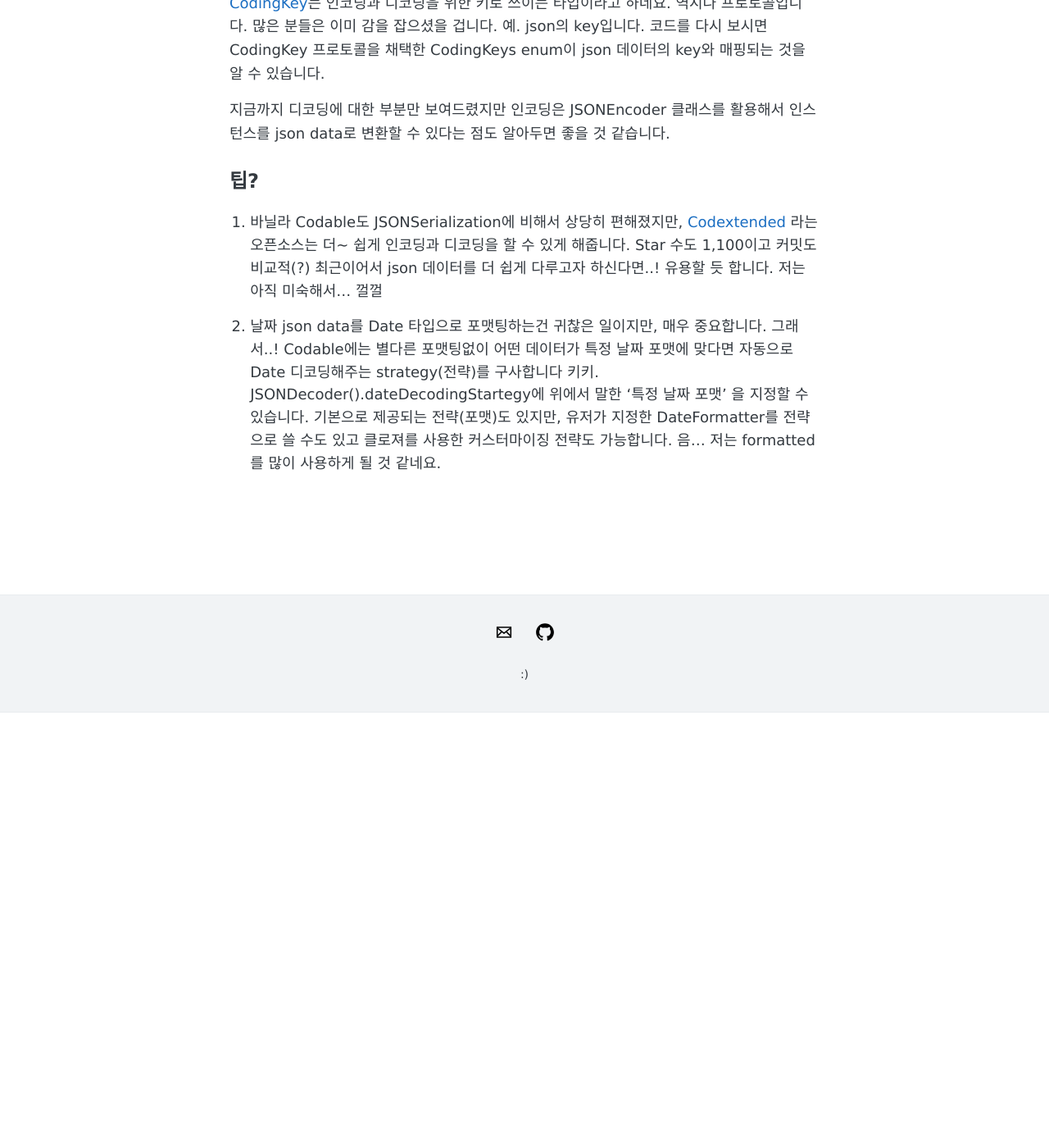
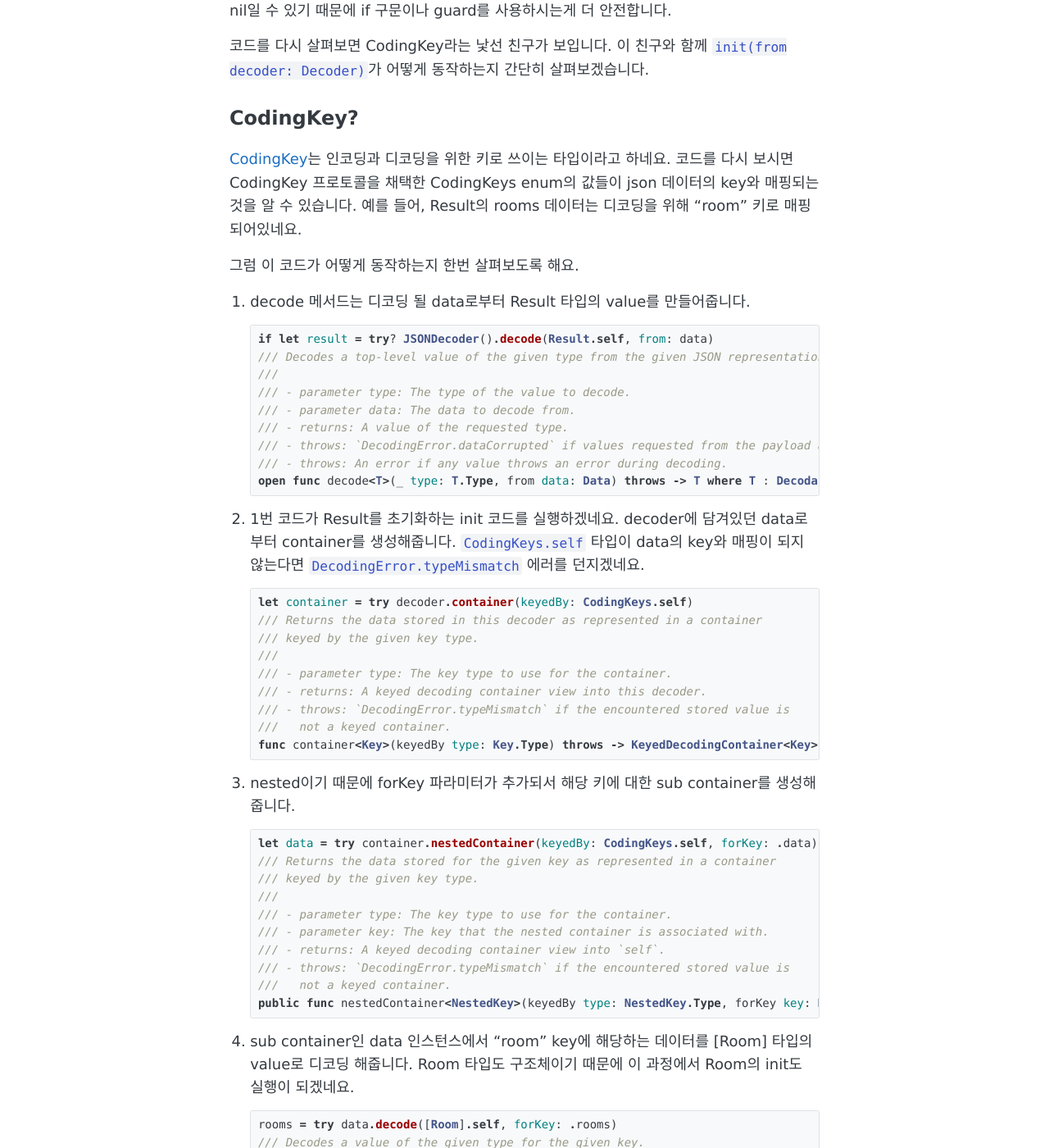
Before and after one commit to byeongyeong/rokang.github.io, a Jekyll site: the page built from _posts/2020-02-22-ios-codable.md, in a window 1280 px wide and 1400 px high, scrolled down 3863 px. Shown: the whole window at 82% size. Built offline with Jekyll 4.4.1, drawn with Linux system fonts in a browser that asks for light colours; before the commit the page ends 4732 px from its top, so only the background shows below that; some of the changed text lies outside the part shown.

Commit message:
Revise post

````diff
--- a/_config.yml
+++ b/_config.yml
@@ -13,7 +13,7 @@
 #
 
 # URL of your avatar or profile pic (you could use your GitHub profile pic)
-avatar: https://emojis.slackmojis.com/emojis/images/1453406830/264/success-kid.png?1453406830
+avatar: https://emojis.slackmojis.com/emojis/images/1495224255/2288/christmas_parrot.gif?1495224255
 
 # Tabs in header. There are 'Blog', 'About', 'Archive', 'Tags'
 # and URL Link(e.g. 'Theme' tab below) tabs. If you don't need one, just delete
--- /dev/null
+++ b/_posts/2020-02-22-ios-codable.md
@@ -0,0 +1,246 @@
+---
+layout: post
+title: Swift - JSON과 Codable
+tags:
+  - Swift
+  - iOS
+  - JSON
+  - Codable
+---
+**Codable 프로토콜로 JSON 데이터 처리하기**
+
+## Why?
+새로운 API와 함께 도착한 JSON 데이터를 처리하려다 보니 잠시 뇌가 멈췄습니다.
+
+JSON 구조는 대충 이랬습니다.
+
+```swift
+{
+  ...,
+  "data": {
+    "room": [
+      {
+        "name": "room1",
+        "order": 1,
+        "messages": [
+          {
+            "content": "Mom",
+            "person": "Tom",
+            "order": 1
+          },
+          {
+            "content": "I'm sorry",
+            "person": "Will",
+            "order": 2
+          },
+          {
+            "content": "Thank you",
+            "person": "Big brother Tom",
+            "order": 3
+          }
+        ]
+      },
+      ...
+    ]
+  }
+}
+```
+정신 차리고 원래 해왔던 것처럼 열심히 디코딩한 결과는 ~
+
+.
+
+..
+
+...
+```swift
+if let data = jsonString.data(using: .utf8) {
+    if let decoded = try? JSONSerialization.jsonObject(with: data, options: []) {
+        let dataDic = (decoded as? [String: Any])?["data"] as? [String: Any] ?? [:]
+        let roomArray = dataDic["room"] as? [[String: Any]] ?? []
+
+        for room in roomArray {
+            print(room["name"])
+            print(room["order"])
+
+            let messages = room["messages"] as? [[String: Any]] ?? []
+
+            for msg in messages {
+                print(msg["content"])
+                print(msg["person"])
+                print(msg["order"])
+            }
+        }
+    }
+}
+```
+...... 하하하
+
+개비스콘 없이는 소화하기 힘든 코드네요 껄껄. 이 코드를 그냥 둘 수는 없으니 검색을 해봐야겠습니다. 스위프트 고수 분들은 어떻게 쓰는지..
+
+아 Swift4에 `Codable` 이라는 게 생겼군요. 일단 이게 뭔지부터 좀 알아봐야겠습니다.
+
+## Codable?
+[Codable](https://developer.apple.com/documentation/swift/codable){:target="blank"}은 Decodable Encodable을 포함하는 `protocol`이라고 공식 문서에 나와있네요. [Encoding and Decoding Custom Types](https://developer.apple.com/documentation/foundation/archives_and_serialization/encoding_and_decoding_custom_types){:target="blank"}를 보게 되면, Swift는 데이터를 인코딩하고 디코딩하는 표준화된 접근법을 정의하고 있다는 내용이 있습니다. 표준이라는데 당연히 써줘야죠.
+
+그럼 이제 Codable로 저 괴물같은 디코딩 코드를 나름대로 좀 아름답게 바꿔보도록 하겠습니다.
+```swift
+struct Result: Decodable {
+    var success: Bool?
+    var reason: String?
+    var rooms: [Room]?
+
+    enum CodingKeys: String, CodingKey {
+        case success, reason, rooms = "room"
+        case data = "data"
+    }
+
+    init(from decoder: Decoder) throws {
+        let container = try decoder.container(keyedBy: CodingKeys.self)
+        let data = try container.nestedContainer(keyedBy: CodingKeys.self, forKey: .data)
+
+        success = try container.decode(Bool.self, forKey: .success)
+        reason = try container.decode(String.self, forKey: .reason)
+        rooms = try data.decode([Room].self, forKey: .rooms)
+    }
+}
+
+struct Room: Codable {
+    var name: String?
+    var order: Int?
+    var messages: [Message]?
+
+    enum CodingKeys: String, CodingKey {
+        case name, order, messages
+    }
+
+    init(from decoder: Decoder) throws {
+        let container = try decoder.container(keyedBy: CodingKeys.self)
+        name = try container.decode(String.self, forKey: .name)
+        order = try container.decode(Int.self, forKey: .order)
+        messages = try container.decode([Message].self, forKey: .messages)
+    }
+}
+
+struct Message : Codable {
+    var content: String?
+    var person: String?
+    var order: Int?
+
+    enum CodingKeys: String, CodingKey {
+        case content, person, order
+    }
+
+    init(from decoder: Decoder) throws {
+        let container = try decoder.container(keyedBy: CodingKeys.self)
+        content = try container.decode(String.self, forKey: .content)
+        person = try container.decode(String.self, forKey: .person)
+        order = try container.decode(Int.self, forKey: .order)
+    }
+}
+
+let data = jsonString.data(using: .utf8) ?? Data()
+if let result = try? JSONDecoder().decode(Result.self, from: data) {
+    print("success : \(result.success!)")
+    print("reason : \(result.reason!)\n")
+
+    for room in result.rooms! {
+        print("  name : \(room.name!)")
+        print("  order : \(room.order!)\n")
+
+        for msg in room.messages! {
+            print("    content : \(msg.content!)")
+            print("    person : \(msg.person!)")
+            print("    order : \(msg.order!)\n")
+        }
+    }
+}
+```
+코드는 더 길어졌지만 json 데이터로부터 Result, Room, Message 구조체 인스턴스를 추출해서 데이터를 더 깔끔하게 처리할 수 있게 되었습니다! 짝짝짝
+
+아 참고로, 예시이다보니 print에서 인스턴스 변수를 강제 언래핑했지만, 실제 json 데이터는 nil일 수 있기 때문에 if 구문이나 guard를 사용하시는게 더 안전합니다.
+
+코드를 다시 살펴보면 CodingKey라는 낯선 친구가 보입니다. 이 친구와 함께 `init(from decoder: Decoder)`가 어떻게 동작하는지 간단히 살펴보겠습니다.
+
+## CodingKey?
+[CodingKey](https://developer.apple.com/documentation/swift/codingkey){:target="blank"}는 인코딩과 디코딩을 위한 키로 쓰이는 타입이라고 하네요. 코드를 다시 보시면 CodingKey 프로토콜을 채택한 CodingKeys enum의 값들이 json 데이터의 key와 매핑되는 것을 알 수 있습니다. 예를 들어, Result의 rooms 데이터는 디코딩을 위해 "room" 키로 매핑되어있네요.
+
+그럼 이 코드가 어떻게 동작하는지 한번 살펴보도록 해요.
+
+1. decode 메서드는 디코딩 될 data로부터 Result 타입의 value를 만들어줍니다.
+```swift
+if let result = try? JSONDecoder().decode(Result.self, from: data)
+/// Decodes a top-level value of the given type from the given JSON representation.
+///
+/// - parameter type: The type of the value to decode.
+/// - parameter data: The data to decode from.
+/// - returns: A value of the requested type.
+/// - throws: `DecodingError.dataCorrupted` if values requested from the payload are corrupted, or if the given data is not valid JSON.
+/// - throws: An error if any value throws an error during decoding.
+open func decode<T>(_ type: T.Type, from data: Data) throws -> T where T : Decodable
+```
+
+2. 1번 코드가 Result를 초기화하는 init 코드를 실행하겠네요. decoder에 담겨있던 data로부터 container를 생성해줍니다. `CodingKeys.self` 타입이 data의 key와 매핑이 되지 않는다면 `DecodingError.typeMismatch` 에러를 던지겠네요.
+```swift
+let container = try decoder.container(keyedBy: CodingKeys.self)
+/// Returns the data stored in this decoder as represented in a container
+/// keyed by the given key type.
+///
+/// - parameter type: The key type to use for the container.
+/// - returns: A keyed decoding container view into this decoder.
+/// - throws: `DecodingError.typeMismatch` if the encountered stored value is
+///   not a keyed container.
+func container<Key>(keyedBy type: Key.Type) throws -> KeyedDecodingContainer<Key> where Key : CodingKey
+```
+
+3. nested이기 때문에 forKey 파라미터가 추가되서 해당 키에 대한 sub container를 생성해줍니다.
+```swift
+let data = try container.nestedContainer(keyedBy: CodingKeys.self, forKey: .data)
+/// Returns the data stored for the given key as represented in a container
+/// keyed by the given key type.
+///
+/// - parameter type: The key type to use for the container.
+/// - parameter key: The key that the nested container is associated with.
+/// - returns: A keyed decoding container view into `self`.
+/// - throws: `DecodingError.typeMismatch` if the encountered stored value is
+///   not a keyed container.
+public func nestedContainer<NestedKey>(keyedBy type: NestedKey.Type, forKey key: KeyedDecodingContainer<K>.Key) throws -> KeyedDecodingContainer<NestedKey> where NestedKey : CodingKey
+```
+
+4. sub container인 data 인스턴스에서 "room" key에 해당하는 데이터를 [Room] 타입의 value로 디코딩 해줍니다.
+Room 타입도 구조체이기 때문에 이 과정에서 Room의 init도 실행이 되겠네요.
+```swift
+rooms = try data.decode([Room].self, forKey: .rooms)
+/// Decodes a value of the given type for the given key.
+///
+/// - parameter type: The type of value to decode.
+/// - parameter key: The key that the decoded value is associated with.
+/// - returns: A value of the requested type, if present for the given key
+///   and convertible to the requested type.
+/// - throws: `DecodingError.typeMismatch` if the encountered encoded value
+///   is not convertible to the requested type.
+/// - throws: `DecodingError.keyNotFound` if `self` does not have an entry
+///   for the given key.
+/// - throws: `DecodingError.valueNotFound` if `self` has a null entry for
+///   the given key.
+public func decode<T>(_ type: T.Type, forKey key: KeyedDecodingContainer<K>.Key) throws -> T where T : Decodable
+```
+
+지금까지의 내용이 디코딩만 다루고 있지만, 인코딩은 JSONEncoder 클래스를 활용한 반대의 과정이니까 식은 죽 먹기 아닐까 싶네요 크크
+
+## 팁
+1. 🔥 바닐라 Codable도 JSONSerialization에 비해서 상당히 편해졌지만, [Codextended](https://github.com/JohnSundell/Codextended){:target="blank"} 라는 오픈소스는 더 쉽게 인코딩과 디코딩을 할 수 있게 해줍니다. 깃헙의 Star 수도 1,100이고 커밋도 비교적(?) 최근이어서 Codable도 귀찮다! 더 쉽게 json을 다루고 싶다! 하신다면 유용하지 않을까 싶습니다. 저는 아직 애송이라 나중에 고려해봐야겠네요ㅋㅋ
+
+2. 📆 날짜 json data를 Date 타입으로 포맷팅하는건 귀찮지만 중요한 일이죠. 그래서 Codable에는 어떤 날짜 데이터가 특정 포맷에 맞다면 `자동으로 Date 인스턴스로 디코딩` 해주는 strategy(전략)이 포함되어 있습니다.
+```swift
+let formatter = DateFormatter()
+formatter.dateFormat = "yyyy.MM.dd"
+JSONDecoder().dateDecodingStrategy = .formatted(formatter)
+```
+이렇게 직접 작성한 DateFormatter를 지정해서 yyyy.MM.dd 포맷의 데이터를 Date로 변환할 수도 있구요
+```swift
+JSONDecoder().dateDecodingStrategy = .iso8601
+JSONDecoder().dateDecodingStrategy = .millisecondsSince1970
+JSONDecoder().dateDecodingStrategy = .secondsSince1970
+```
+이렇게 표준화 된 포맷을 적용할 수도 있습니다!
+저는 아무래도 formatted나 iso8601을 많이 사용하지 않을까 싶네요.
--- a/_posts/2020-02-27-ios-codable.md
+++ /dev/null
@@ -1,165 +0,0 @@
----
-layout: post
-title: Codable과 JSON
-tags:
-  - Swift
-  - iOS
----
-## Why?
-새로운 API와 함께 도착한 JSON 데이터를 처리하려다 보니 잠시 뇌가 멈췄습니다.
-
-처리하려는 JSON 데이터의 구조는 대충 이런 형태였습니다.
-
-```swift
-{
-  ...,
-  "data": {
-    "room": [
-      {
-        "name": "room1",
-        "order": 1,
-        "messages": [
-          {
-            "content": "Mom",
-            "person": "Tom",
-            "order": 1
-          },
-          {
-            "content": "I'm sorry",
-            "person": "Will",
-            "order": 2
-          },
-          {
-            "content": "Thank you",
-            "person": "Big brother Tom",
-            "order": 3
-          }
-        ]
-      },
-      ...
-    ]
-  }
-}
-```
-JSONSerialization 클래스로 Foundation 객체를 만들고~ 만든 Dictionary로 key값 불러오고~
-열심히 디코딩한 결과는
-```swift
-if let data = jsonString.data(using: .utf8) {
-    if let decoded = try? JSONSerialization.jsonObject(with: data, options: []) {
-        let dataDic = (decoded as? [String: Any])?["data"] as? [String: Any] ?? [:]
-        let roomArray = dataDic["room"] as? [[String: Any]] ?? []
-
-        for room in roomArray {
-            print(room["name"])
-            print(room["order"])
-
-            let messages = room["messages"] as? [[String: Any]] ?? []
-
-            for msg in messages {
-                print(msg["content"])
-                print(msg["person"])
-                print(msg["order"])
-            }
-        }
-    }
-}
-```
-...... 하하하
-
-개비스콘이 필요한 이 코드를 그냥 두고 볼 수 없었던 저는 구글링을 시작했고
-Swift4에서 `Codable` 이라는 프로토콜을 지원하는 것을 발견하게 되었습니다!
-대충 봐도 안 쓸 수가 없는 프로토콜이어서 JSON 인코딩과 디코딩에 적용하기로 마음 먹었죠.
-
-## Codable?
-[Codable](https://developer.apple.com/documentation/swift/codable)은 Decodable Encodable을 포함하는 `protocol`이라고 공식 문서에 나와있네요. [Encoding and Decoding Custom Types](https://developer.apple.com/documentation/foundation/archives_and_serialization/encoding_and_decoding_custom_types)를 보게 되면, Swift는 데이터를 인코딩하고 디코딩하는 표준화된 접근법을 정의하고 있다는 내용이 있습니다.
-
-그럼 이제 Codable을 이용해서 저 괴물같은 디코딩 코드를 좀 아름답게 바꿔보도록 하죵.
-```swift
-struct Result: Decodable {
-    var success: Bool?
-    var reason: String?
-    var rooms: [Room]?
-
-    enum CodingKeys: String, CodingKey {
-        case success, reason, rooms = "room"
-        case data = "data"
-    }
-
-    init(from decoder: Decoder) throws {
-        let container = try decoder.container(keyedBy: CodingKeys.self)
-        let data = try container.nestedContainer(keyedBy: CodingKeys.self, forKey: .data)
-
-        success = try container.decode(Bool.self, forKey: .success)
-        reason = try container.decode(String.self, forKey: .reason)
-        rooms = try data.decode([Room].self, forKey: .rooms)
-    }
-}
-
-struct Room: Codable {
-    var name: String?
-    var order: Int?
-    var messages: [Message]?
-
-    enum CodingKeys: String, CodingKey {
-        case name, order, messages
-    }
-
-    init(from decoder: Decoder) throws {
-        let container = try decoder.container(keyedBy: CodingKeys.self)
-        name = try container.decode(String.self, forKey: .name)
-        order = try container.decode(Int.self, forKey: .order)
-        messages = try container.decode([Message].self, forKey: .messages)
-    }
-}
-
-struct Message : Codable {
-    var content: String?
-    var person: String?
-    var order: Int?
-
-    enum CodingKeys: String, CodingKey {
-        case content, person, order
-    }
-
-    init(from decoder: Decoder) throws {
-        let container = try decoder.container(keyedBy: CodingKeys.self)
-        content = try container.decode(String.self, forKey: .content)
-        person = try container.decode(String.self, forKey: .person)
-        order = try container.decode(Int.self, forKey: .order)
-    }
-}
-
-let data = jsonString.data(using: .utf8) ?? Data()
-if let result = try? JSONDecoder().decode(Result.self, from: data) {
-    print("success : \(result.success!)")
-    print("reason : \(result.reason!)\n")
-
-    for room in result.rooms! {
-        print("  name : \(room.name!)")
-        print("  order : \(room.order!)\n")
-
-        for msg in room.messages! {
-            print("    content : \(msg.content!)")
-            print("    person : \(msg.person!)")
-            print("    order : \(msg.order!)\n")
-        }
-    }
-}
-```
-코드는 더 길어졌지만 json 데이터로부터 Result, Room, Message 구조체 인스턴스를 추출해서 데이터를 더 깔끔하게 처리할 수 있게 되었습니다! 짝짝짝
-
-아ㅏ 참고로, 예시이다보니 print에서 인스턴스 변수를 강제 언래핑으로 처리했지만, 실제 json 데이터는 nil일 수 있기 때문에 if 구문이나 guard를 사용하시는게 더 안전합니다.
-
-코드를 다시 보면 CodingKey라는 낯선 친구가 보입니다. 이 친구와 함께 `init(from decoder: Decoder)`가 어떻게 동작하는지 간단히 살펴보겠습니다.
-
-## CodingKey?
-[CodingKey](https://developer.apple.com/documentation/swift/codingkey)는 인코딩과 디코딩을 위한 키로 쓰이는 타입이라고 하네요. 역시나 프로토콜입니다. 많은 분들은 이미 감을 잡으셨을 겁니다. 예. json의 key입니다. 코드를 다시 보시면 CodingKey 프로토콜을 채택한 CodingKeys enum이 json 데이터의 key와 매핑되는 것을 알 수 있습니다.
-
-지금까지 디코딩에 대한 부분만 보여드렸지만 인코딩은 JSONEncoder 클래스를 활용해서 인스턴스를 json data로 변환할 수 있다는 점도 알아두면 좋을 것 같습니다.
-
-## 팁?
-1. 바닐라 Codable도 JSONSerialization에 비해서 상당히 편해졌지만, [Codextended](https://developer.apple.com/documentation/swift/codingkey) 라는 오픈소스는 더~ 쉽게 인코딩과 디코딩을 할 수 있게 해줍니다. Star 수도 1,100이고 커밋도 비교적(?) 최근이어서 json 데이터를 더 쉽게 다루고자 하신다면..! 유용할 듯 합니다. 저는 아직 미숙해서... 껄껄
-
-2. 날짜 json data를 Date 타입으로 포맷팅하는건 귀찮은 일이지만, 매우 중요합니다. 그래서..! Codable에는 별다른 포맷팅없이 어떤 데이터가 특정 날짜 포맷에 맞다면 자동으로 Date 디코딩해주는 strategy(전략)를 구사합니다 키키.
-JSONDecoder().dateDecodingStartegy에 위에서 말한 '특정 날짜 포맷' 을 지정할 수 있습니다. 기본으로 제공되는 전략(포맷)도 있지만, 유저가 지정한 DateFormatter를 전략으로 쓸 수도 있고 클로져를 사용한 커스터마이징 전략도 가능합니다.
-음... 저는 formatted를 많이 사용하게 될 것 같네요.
````
Also changed, not shown: about.md (+2 -3 lines), 7 other files.
